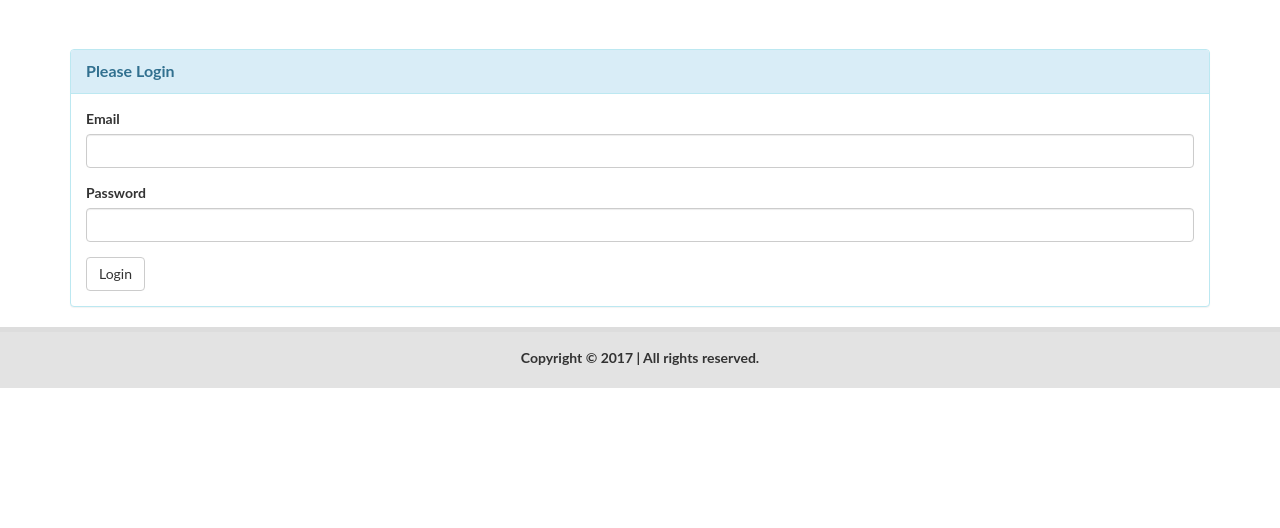
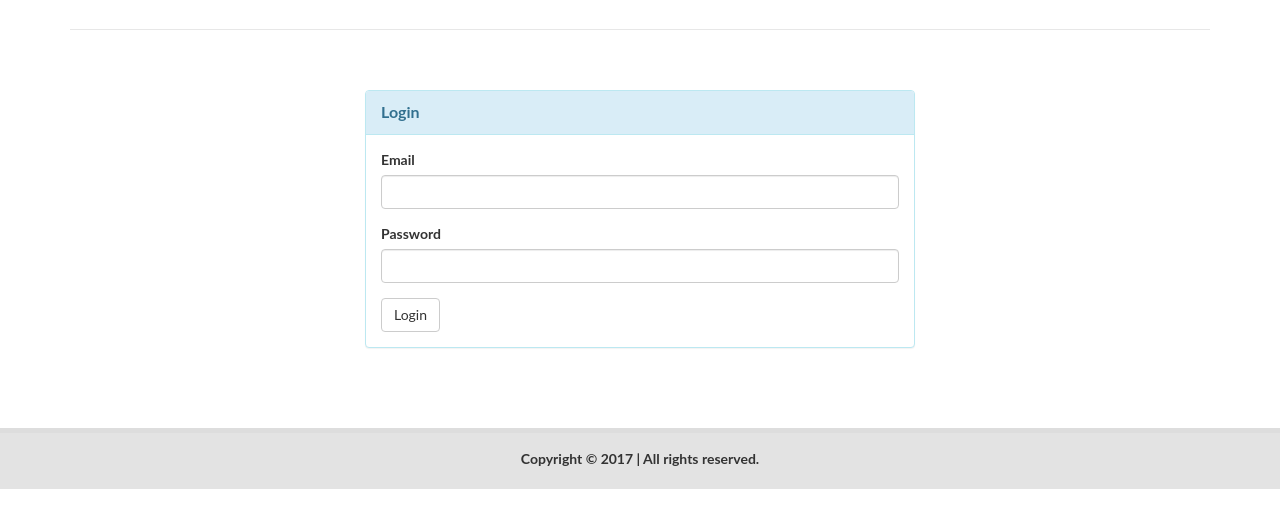
Before and after one commit to kamaumike/Inventory, a Flask app: page /login in a window 1280 px wide. Shown: the part 51-579 px from the top of the page. Run offline with Flask 2, Linux system fonts and the light colour scheme; parts of the project's set-up code (start-up, migrations or seed data) failed here and were passed over; some libraries are stand-ins or nearby versions.

Commit message:
Added content-section & center classes for resizing the login form

```diff
--- a/app/templates/auth/login.html
+++ b/app/templates/auth/login.html
@@ -3,15 +3,19 @@
 {% extends "base.html" %}
 {% block title %}Login{% endblock %}
 {% block content %}
-	<br><br><br><br><br>
+	<br><br><br><br>
+    <div class="content-section">
+    	{{ utils.flashed_messages() }}
+        <div class="center">
 			<div class="panel panel-info">
 				<div class="panel-heading">
-			<div class="panel-title">Please Login</div>
+					<div class="panel-title">Login</div>
 				</div><!--/.panel-heading-->
 				<div class="panel-body">
-			{{ utils.flashed_messages() }}
 					<!-- Generate the Login form -->
 		            {{ wtf.quick_form(form) }}
 				</div><!--/.panel-body-->
 			</div><!--/.panel panel-info-->
+        </div><!--/.center-->
+    </div><!--/.content-section-->
 {% endblock %}
--- a/app/templates/auth/signup.html
+++ b/app/templates/auth/signup.html
@@ -3,15 +3,15 @@
 {% extends "base.html" %}
 {% block title %}Sign Up{% endblock %}
 {% block content %}
-<br><br><br><br>
+    <br><br><br><br>
     <div class="content-section">
+        {{ utils.flashed_messages() }}
         <div class="center">
             <div class="panel panel-info">
                 <div class="panel-heading">
                     <div class="panel-title">Sign Up</div>
                 </div><!--/.panel-heading-->
                 <div class="panel-body">
-                    {{ utils.flashed_messages() }}
                     <!-- Generate the Sign Up form -->
                     {{ wtf.quick_form(form) }}
                 </div><!--/.panel-body-->
```
Lines whose indentation alone changed are shown as unchanged.
